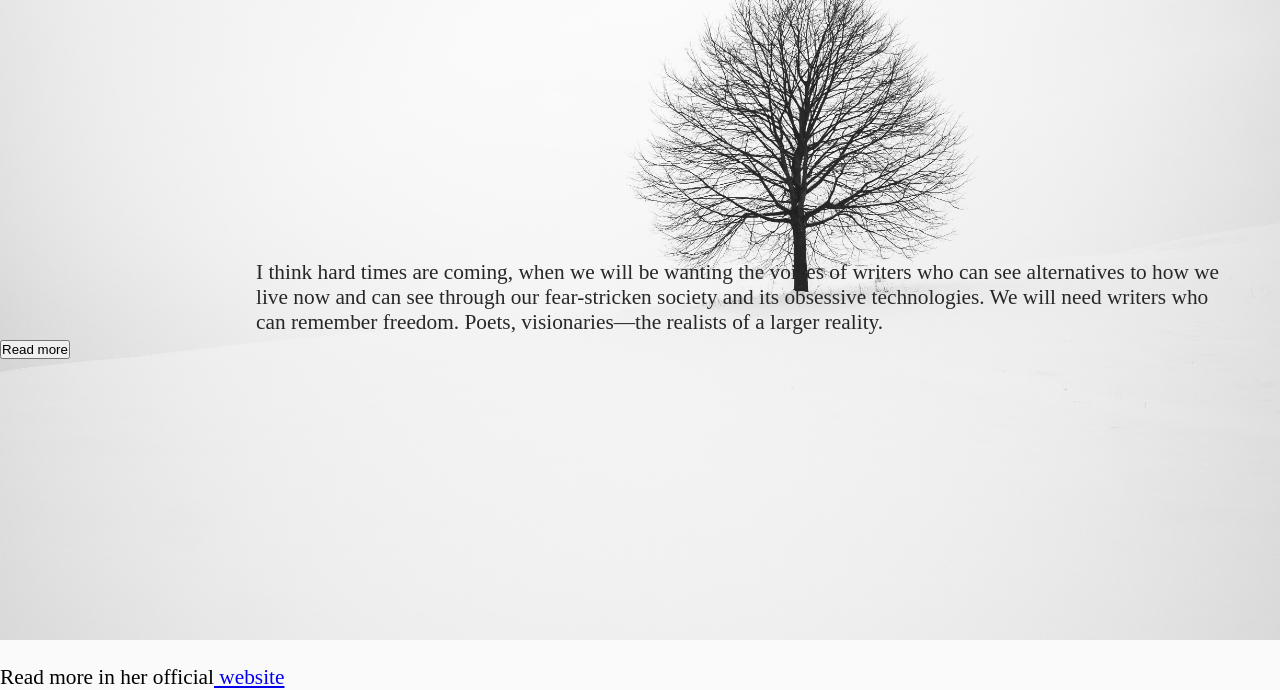
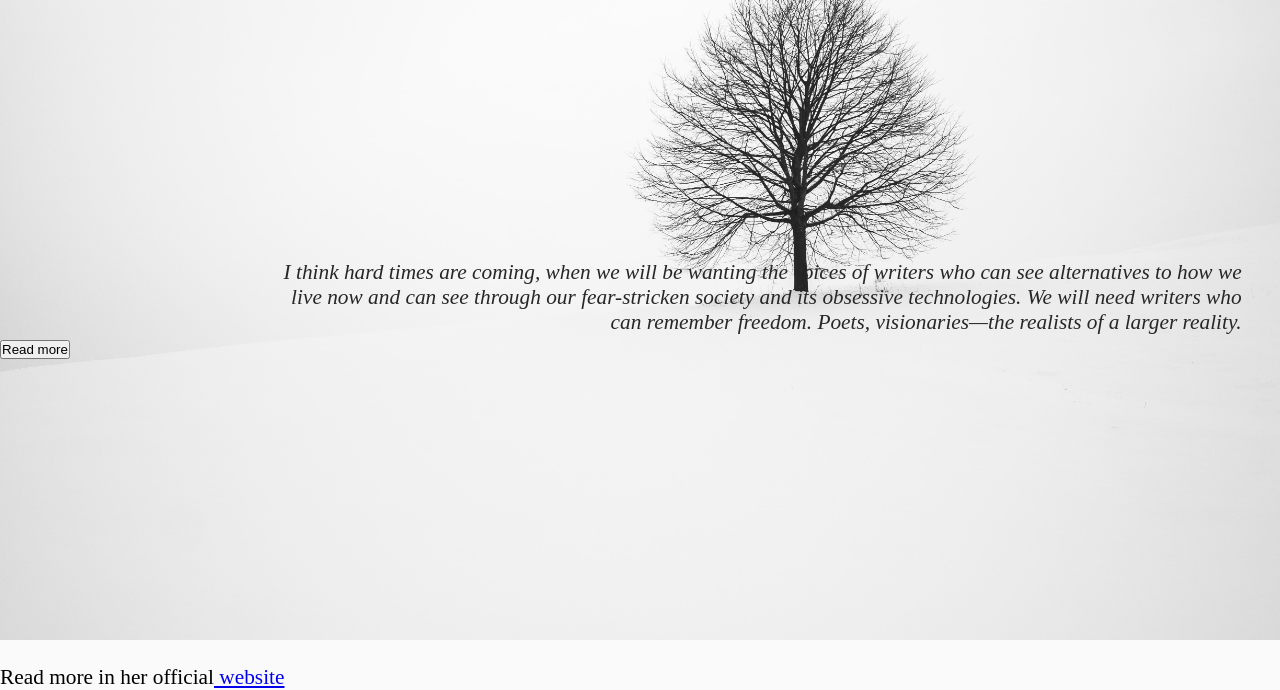
Before and after one commit to MinervaLong/fcc-tribute-page, a plain HTML site: page index.html in a window 1280 px wide. Shown: the part 160-850 px from the top of the page. Drawn offline with Linux system fonts and the light colour scheme.

Commit message:
Align and italic p

```diff
--- a/scss/main.scss
+++ b/scss/main.scss
@@ -29,5 +29,7 @@ body {
         margin-top: 22%;
         margin-right: 3%;
         margin-left: 20%;
+        text-align: right;
+        font-style: italic;
     }
 }
```
Also changed, not shown: css/main.css, 1 other file.
